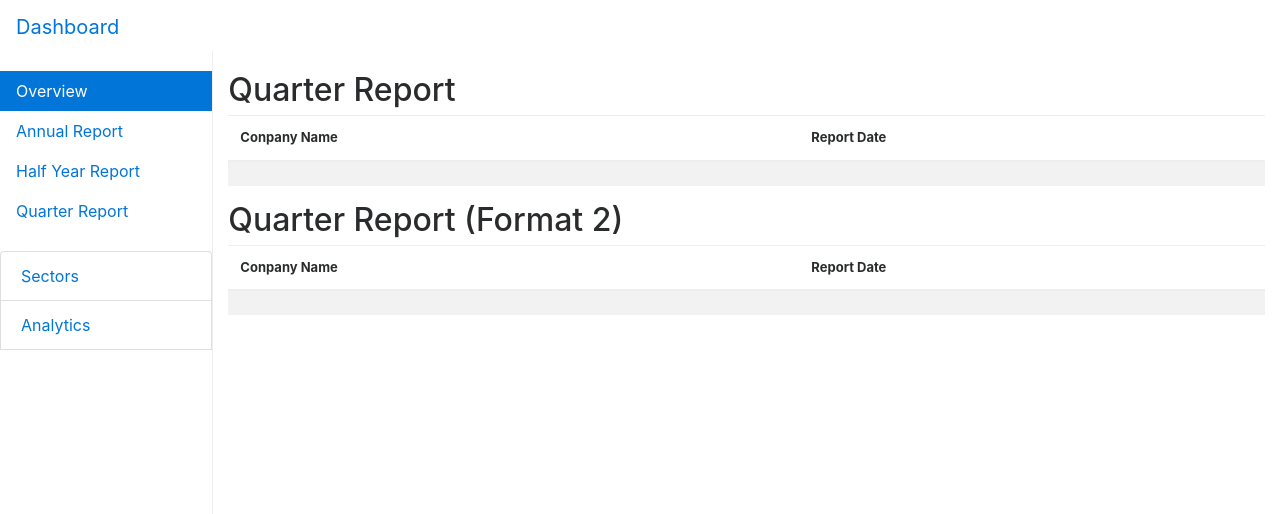
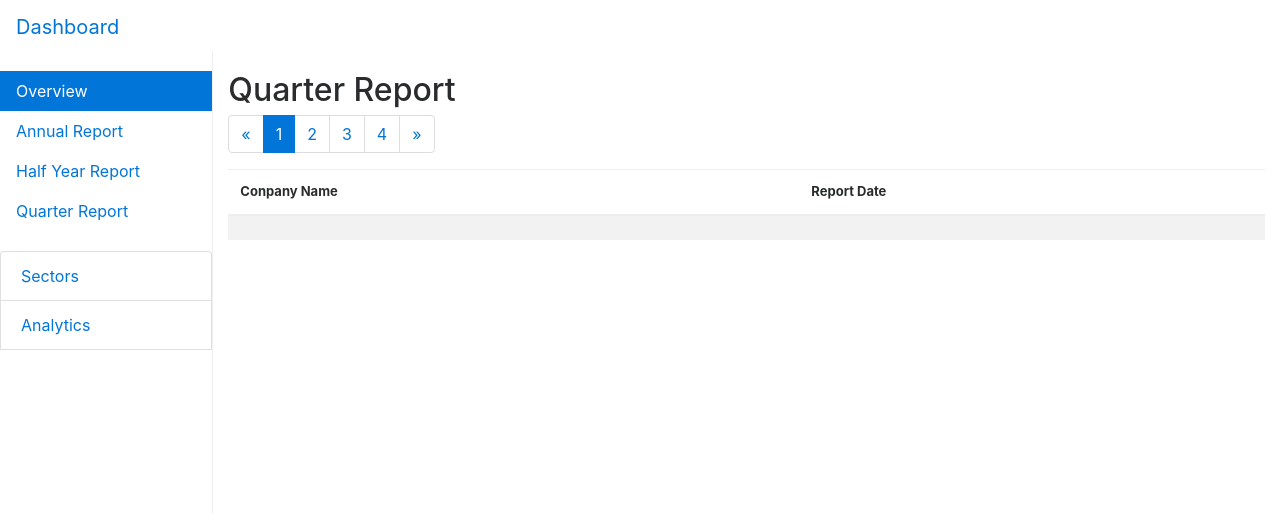
Before and after one commit to ktsuruta/XbrlJapanWeb, a Python web app: template templates/report/quarter_report.html in a window 1280 px wide. Shown: the top 514 px of the page. Run offline with Jinja, Linux system fonts and the light colour scheme; the template is opened without the code that fills it: most values are stand-ins (such as "Sample title", 1, 10 or a date in 2020); lists and menus that the app fills with data are empty; some libraries are stand-ins or nearby versions.

Commit message:
add pagination

```diff
--- a/templates/_macros.html
+++ b/templates/_macros.html
@@ -28,7 +28,7 @@
 {% endmacro %}
 
 
-{% macro create_table_for_index_page(title, result,count, get_element, db_annual, db_sector) %}
+{% macro create_table_for_index_page(title, link_more, result,count, get_element, db_annual, db_sector) %}
         <h2>{{ title }} ({{count}})</h2>
         <table class="table table-striped">
           <thead>
@@ -58,4 +58,36 @@
             {% endfor %}
           </tbody>
         </table>
+        <button type="button" class="btn btn-link" href="{{link_more}}">More</button>
+
 {% endmacro %}
+
+{% macro paging(base_url, page, total_page) %}
+    <nav aria-label="Page navigation example">
+      <ul class="pagination">
+        {% if page > 0 %}
+        <li class="page-item">
+          <a class="page-link" href="{{base_url}}?page={{page-1}}" aria-label="Previous">
+            <span aria-hidden="true">&laquo;</span>
+            <span class="sr-only">Previous</span>
+          </a>
+        </li>
+        {% endif %}
+        {% if page > 2 %}
+            <li class="page-item"><a class="page-link" href="{{base_url}}?page={{page-3}}">{{page-3}}</a></li>
+            <li class="page-item"><a class="page-link" href="{{base_url}}?page={{page-2}}">{{page-2}}</a></li>
+            <li class="page-item"><a class="page-link" href="{{base_url}}?page={{page-1}}">{{page-1}}</a></li>
+        {% endif %}
+        <li class="page-item active"><a class="page-link" href={{base_url}}?page={{page}}>{{page}}</a></li>
+        <li class="page-item"><a class="page-link" href={{base_url}}?page={{page+1}}>{{page+1}}</a></li>
+        <li class="page-item"><a class="page-link" href={{base_url}}?page={{page+2}}>{{page+2}}</a></li>
+        <li class="page-item"><a class="page-link" href={{base_url}}?page={{page+3}}>{{page+3}}</a></li>
+        <li class="page-item">
+          <a class="page-link" href="{{base_url}}?page={{page+1}}" aria-label="Next">
+            <span aria-hidden="true">&raquo;</span>
+            <span class="sr-only">Next</span>
+          </a>
+        </li>
+      </ul>
+    </nav>
+{% endmacro %}
--- a/templates/index.html
+++ b/templates/index.html
@@ -4,9 +4,9 @@
 {% block page_content %}
       <div class="table-responsive">
 
-        {{ macros.create_table_for_index_page("Annual Report", result_annual,count_annual, get_element, db_annual, db_sector) }}
-        {{ macros.create_table_for_index_page("Quarter Report", result_quarter_2,count_quarter_2, get_element, db_annual, db_sector) }}
-        {{ macros.create_table_for_index_page("Half Year Report", result_half_year,count_half_year, get_element, db_annual, db_sector) }}
+        {{ macros.create_table_for_index_page("Annual Report", "/report/annual_report", result_annual,count_annual, get_element, db_annual, db_sector) }}
+        {{ macros.create_table_for_index_page("Quarter Report", "/report/quarter_report", result_quarter_2,count_quarter_2, get_element, db_annual, db_sector) }}
+        {{ macros.create_table_for_index_page("Half Year Report", "/report/half_year_report", result_half_year,count_half_year, get_element, db_annual, db_sector) }}
 
       </div>
 {% endblock %}
--- a/templates/report/annual_report.html
+++ b/templates/report/annual_report.html
@@ -1,8 +1,12 @@
 {% extends "base.html" %}
+{% import "_macros.html" as macros %}
 
 {% block page_content %}
+
+
       <div class="table-responsive">
         <h2>Annual Report ({{count_annual}})</h2>
+        {{ macros.paging("/report/annual_report", page, 100) }}
         <table class="table table-striped">
           <thead>
             <tr>
--- a/templates/report/half_year_report.html
+++ b/templates/report/half_year_report.html
@@ -1,7 +1,9 @@
+{% extends "base.html" %}
+{% import "_macros.html" as macros %}
 
-{% extends "base.html" %}
 {% block page_content %}
         <h2>Half Year Report</h2>
+        {{ macros.paging("/report/annual_report", page, 100) }}
         <table class="table table-striped">
           <thead>
             <tr>
--- a/templates/report/quarter_report.html
+++ b/templates/report/quarter_report.html
@@ -1,33 +1,9 @@
 {% extends "base.html" %}
+{% import "_macros.html" as macros %}
 
 {% block page_content %}
         <h2>Quarter Report</h2>
-        <table class="table table-striped">
-          <thead>
-            <tr>
-              <th>Conpany Name</th>
-              <th>Report Date</th>
-            </tr>
-          </thead>
-          <tbody>
-            {% for document in result_quarter %}
-                <tr>
-                    <td>
-                        <a href='/corporation/{{document["code"]}}'>
-                        {{get_element(document,"jpcrp_cor:CompanyNameInEnglishCoverPage","FilingDateInstant")}}
-                        </a>
-                    </td>
-                    <td>
-                        <a href='/corporation/{{document["code"]}}/quarter_report?file_name={{get_element(document, "file_name")}}'>
-                        {{get_element(document,"report_date")}}
-                        </a>
-                    </td>
-                </tr>
-            {% endfor %}
-          </tbody>
-        </table>
-
-        <h2>Quarter Report (Format 2)</h2>
+        {{ macros.paging("/report/annual_report", page, 100) }}
         <table class="table table-striped">
           <thead>
             <tr>
```
Also changed, not shown: models.py (+9 -0 lines), report/views.py (+21 -14 lines).
